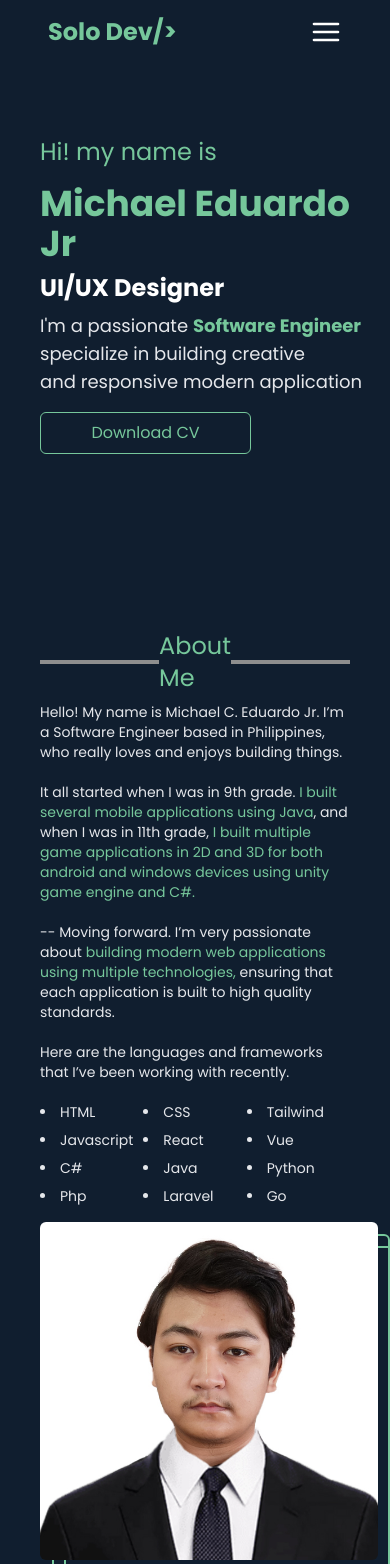
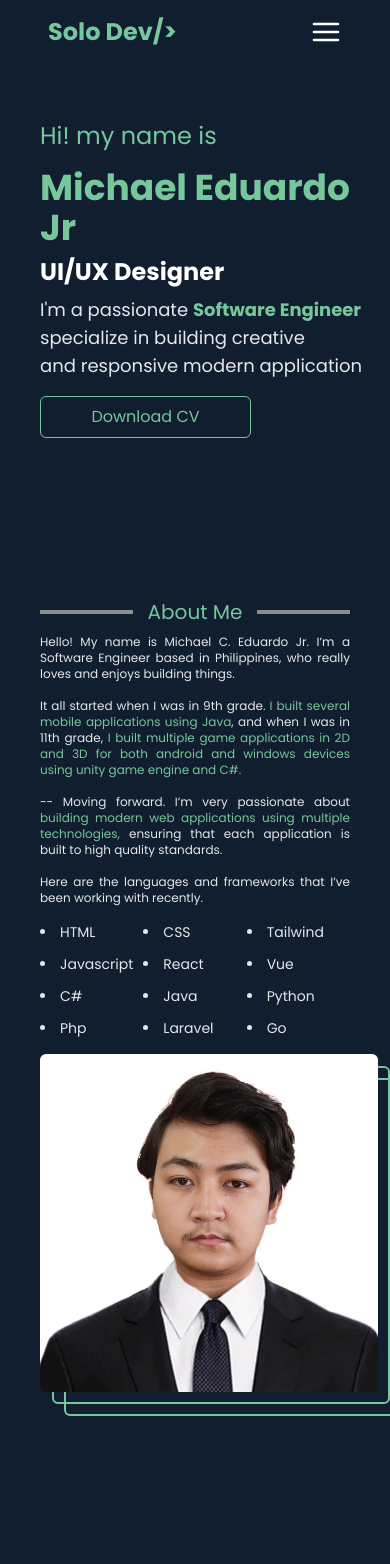
Before and after one commit to minimike022/portfolio-fe, a Vue app: page /Home in a window 390 px wide. Shown: the top 1564 px of the page. Built offline with nearby package versions, Linux system fonts and the light colour scheme.

Commit message:
Changing pixels margins

```diff
--- a/src/layouts/about/AboutUs.vue
+++ b/src/layouts/about/AboutUs.vue
@@ -7,14 +7,14 @@
         <!-- Contents -->
         <div class="w-auto md:w-[80dvh] text-white">
             <div class="flex justify-between items-center">
-                <div class="w-[25dvh] h-[.4dvh] bg-[#8E8E8E]"></div>
-                <div class="w-auto">
-                    <h1 class="text-primary text-2xl md:text-3xl">About Me</h1>
+                <div class="w-[30%] h-[.4dvh] bg-[#8E8E8E]"></div>
+                <div class="w-auto ">
+                    <h1 class="text-primary text-xl md:text-3xl">About Me</h1>
                 </div>
-                <div class="w-[25dvh] h-[.4dvh] bg-[#8E8E8E]"></div>
+                <div class="w-[30%] h-[.4dvh] bg-[#8E8E8E]"></div>
             </div>
             <div>
-                <p class=" text-gray-200 mt-2 text-sm md:text-base">
+                <p class=" text-gray-200 mt-2 text-xs text-justify md:text-base">
                     Hello! My name is Michael C. Eduardo Jr. I’m a Software Engineer based in Philippines, who really
                     loves and enjoys
                     building things.
@@ -30,7 +30,7 @@
                     </span> ensuring that each application is built to high quality standards.
                     <br><br>Here are the languages and frameworks that I’ve been working with recently.
                     <br><br>
-                <div class="grid grid-cols-3 gap-y-2 text-sm">
+                <div class="grid grid-cols-3 gap-y-3 text-sm">
                     <li>HTML</li>
                     <li>CSS</li>
                     <li>Tailwind</li>
--- a/src/layouts/home/Home.vue
+++ b/src/layouts/home/Home.vue
@@ -11,7 +11,7 @@ const texts = ref(
 </script>
 <template>
 
-    <div class="flex my-32">
+    <div class="flex my-28">
         <div class="flex flex-col ml-10 text-white">
             <h1 class="text-primary text-2xl my-2">Hi! my name is</h1>
             <h1 class="text-primary font-bold text-4xl my-2">Michael Eduardo Jr</h1>
```
